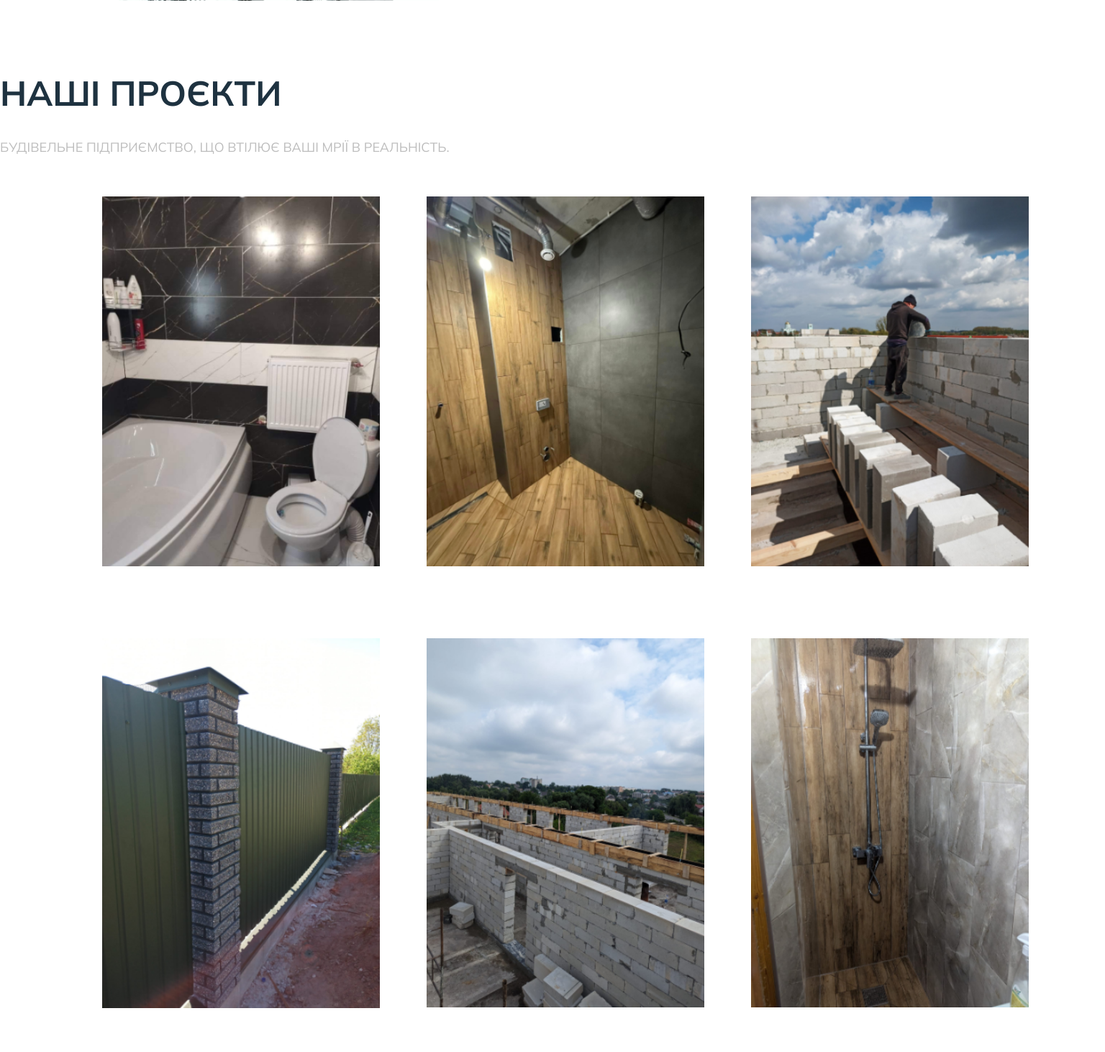
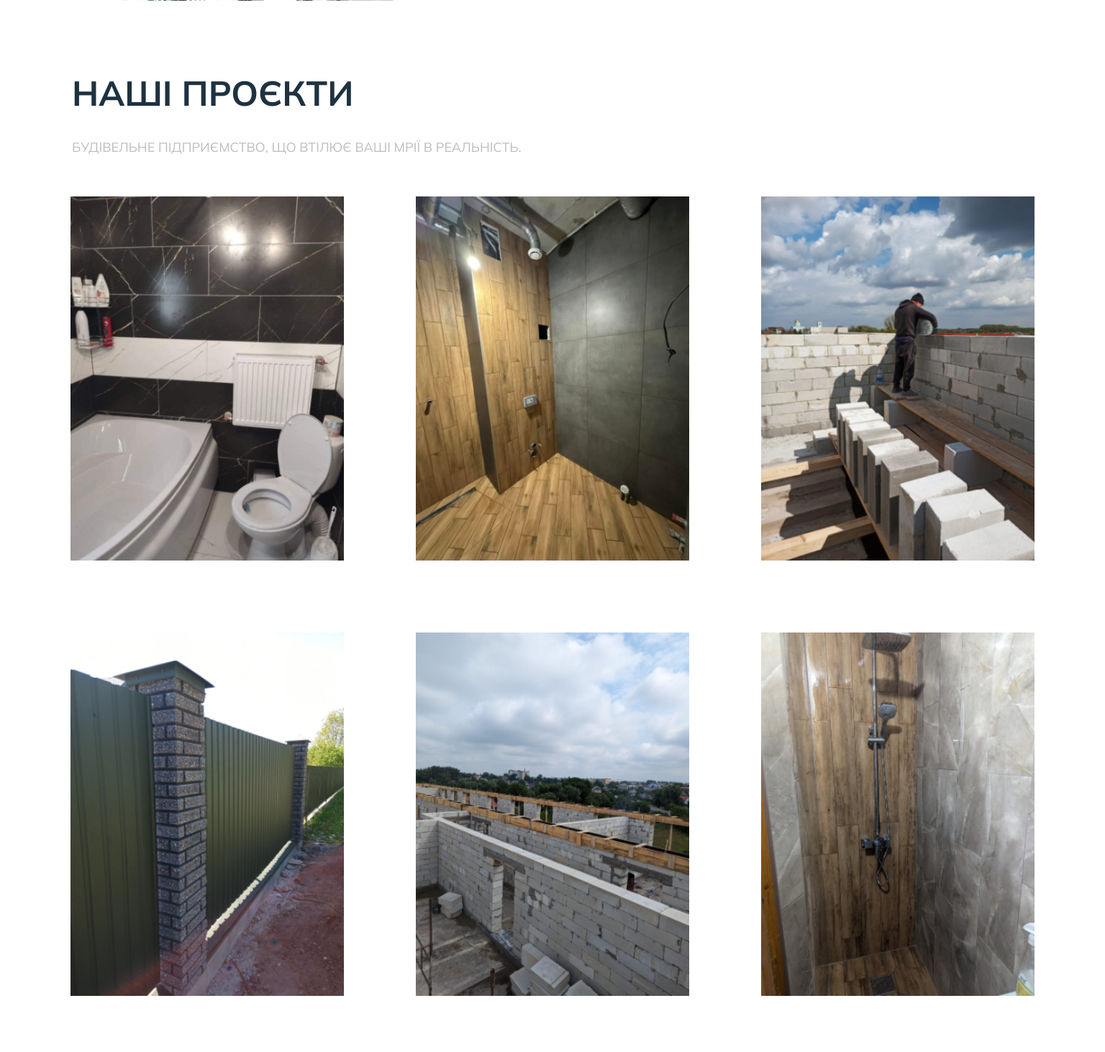
Before and after one commit to T1pOK220/VIRI, a Flask app: page / in a window 1536 px wide. Shown: the part 1371-2833 px from the top of the page at 72% size. Run offline with Flask 3, Linux system fonts and the light colour scheme.

Commit message:
Add files via upload

```diff
--- a/static/css/style.css
+++ b/static/css/style.css
@@ -346,7 +346,7 @@
 
     .img{
         height: auto;
-        width: 110%;
+        width: 380px;
     }
 
     .img-box{
@@ -422,7 +422,9 @@
         z-index: 2;
     }
 
-
+    .info-box div{
+        margin-left: 100px;
+    }
 
 }
 
@@ -431,7 +433,7 @@
 
     .img{
         height: auto;
-        width: 100%;
+        width: 340px;
     }
 
     .img-box{
@@ -515,7 +517,7 @@
 
     .img{
         height: auto;
-        width: 100%;
+        width: 340px;
     }
     .our-projects{
         padding-left: 0px;
```
